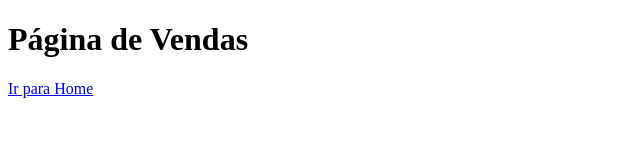
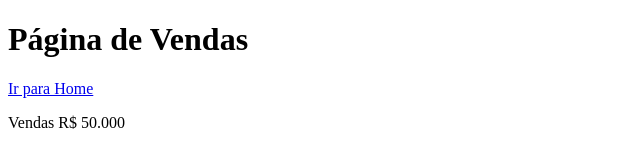
Before and after one commit to mrcordas/Testes, a plain HTML site: page vendas.html in a window 1280 px wide. Shown: the whole page, without its empty margins (0-640 px from the left). Drawn offline with Linux system fonts and the light colour scheme.

Commit message:
acrecentado valor de vendas

```diff
--- a/vendas.html
+++ b/vendas.html
@@ -8,5 +8,6 @@
 <body>
     <h1>Página de Vendas</h1>
     <a href="index.html">Ir para Home</a>
+    <p>Vendas R$ 50.000</p>
 </body>
 </html>
```
